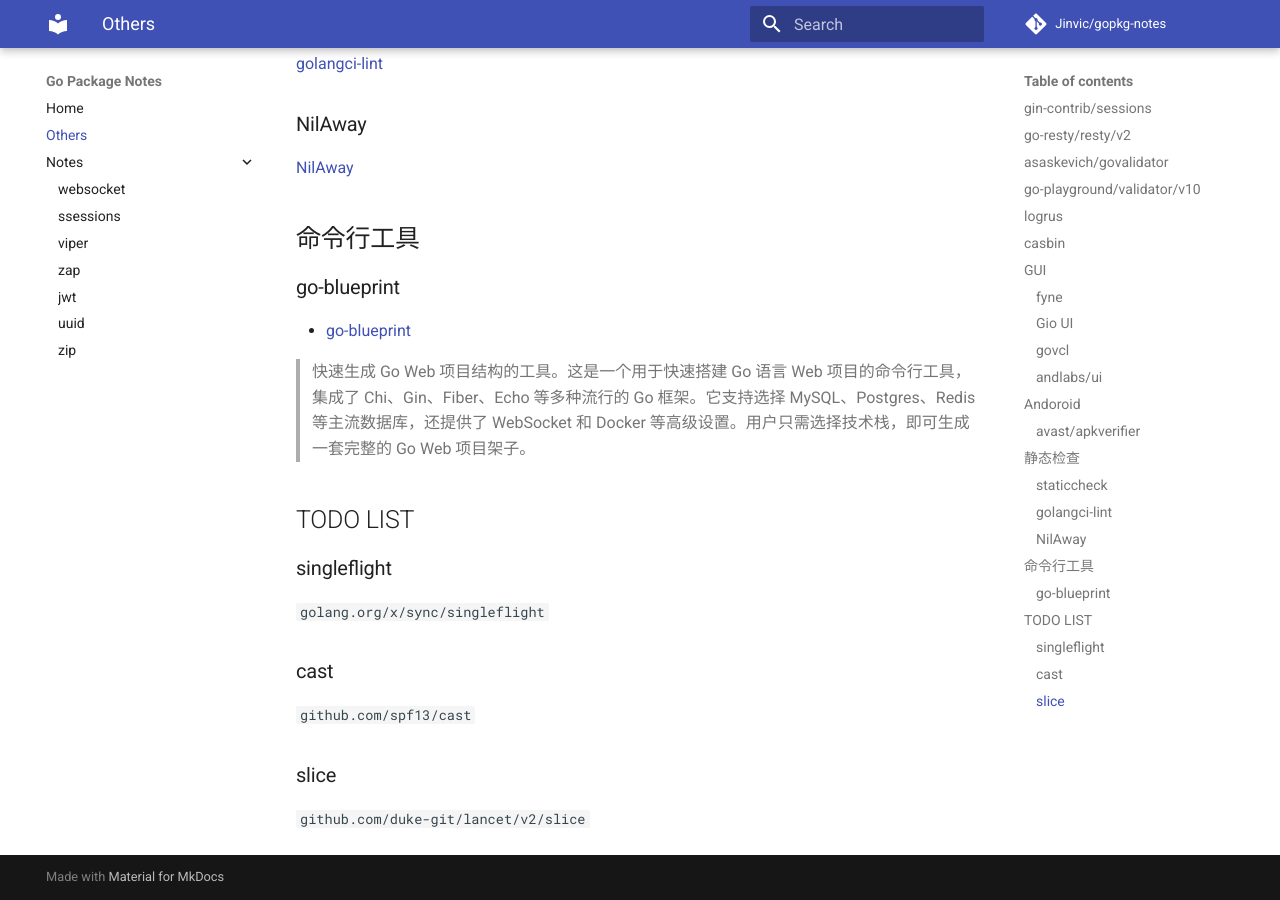
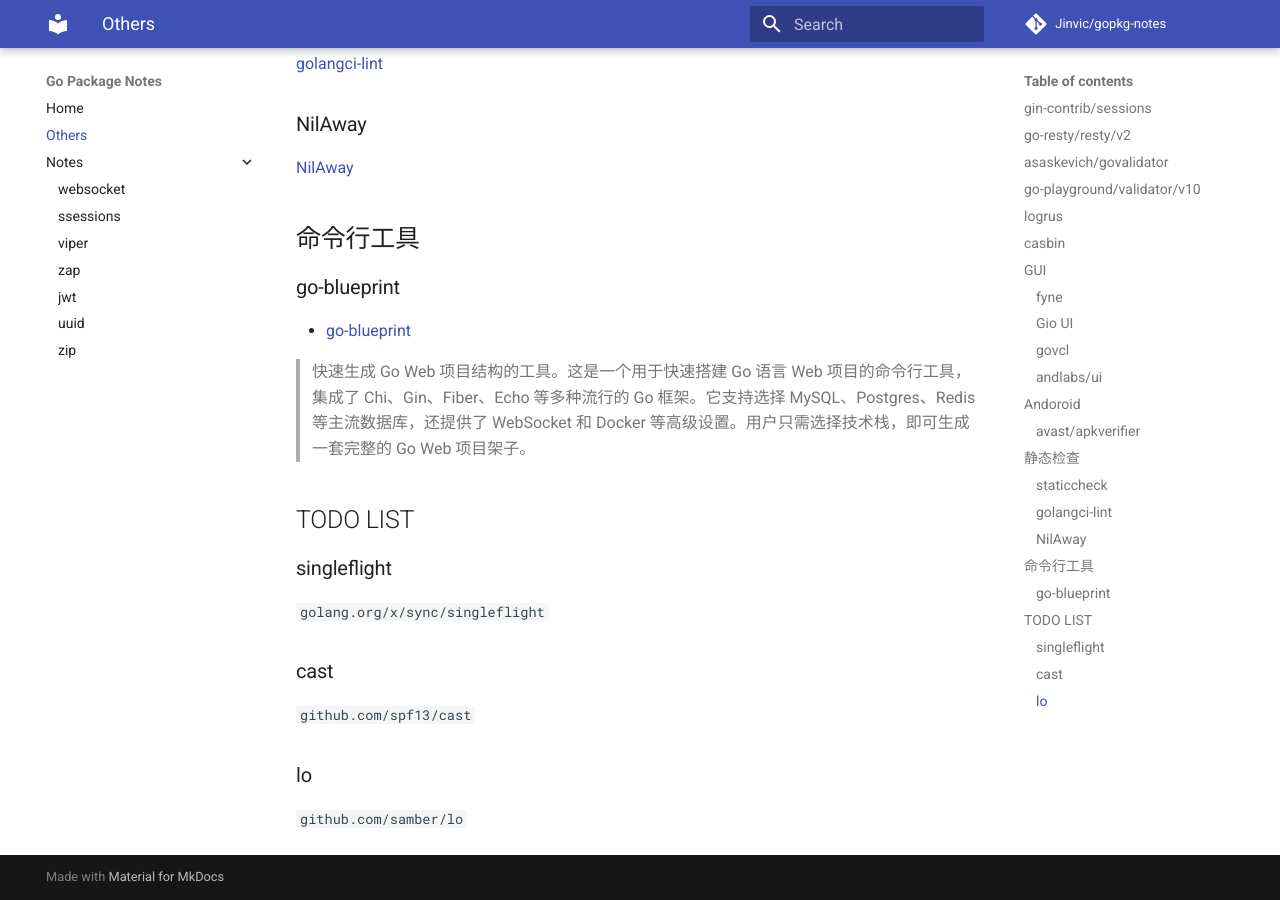
Before and after one commit to Jinvic/gopkg-notes, an MkDocs documentation site: the page built from docs/others.md, in a window 1280 px wide and 900 px high, scrolled down 2413 px. Built offline with MkDocs 1.6.1 and Material for MkDocs 9.7.7, drawn with Linux system fonts in a browser that asks for light colours; comment, search, counter and statistics services are not loaded.

Commit message:
todo list

```diff
--- a/docs/others.md
+++ b/docs/others.md
@@ -115,6 +115,6 @@ Go跨平台GUI工具包
 
 `github.com/spf13/cast`
 
-### slice
+### lo
 
-`github.com/duke-git/lancet/v2/slice`
+`github.com/samber/lo`
```
